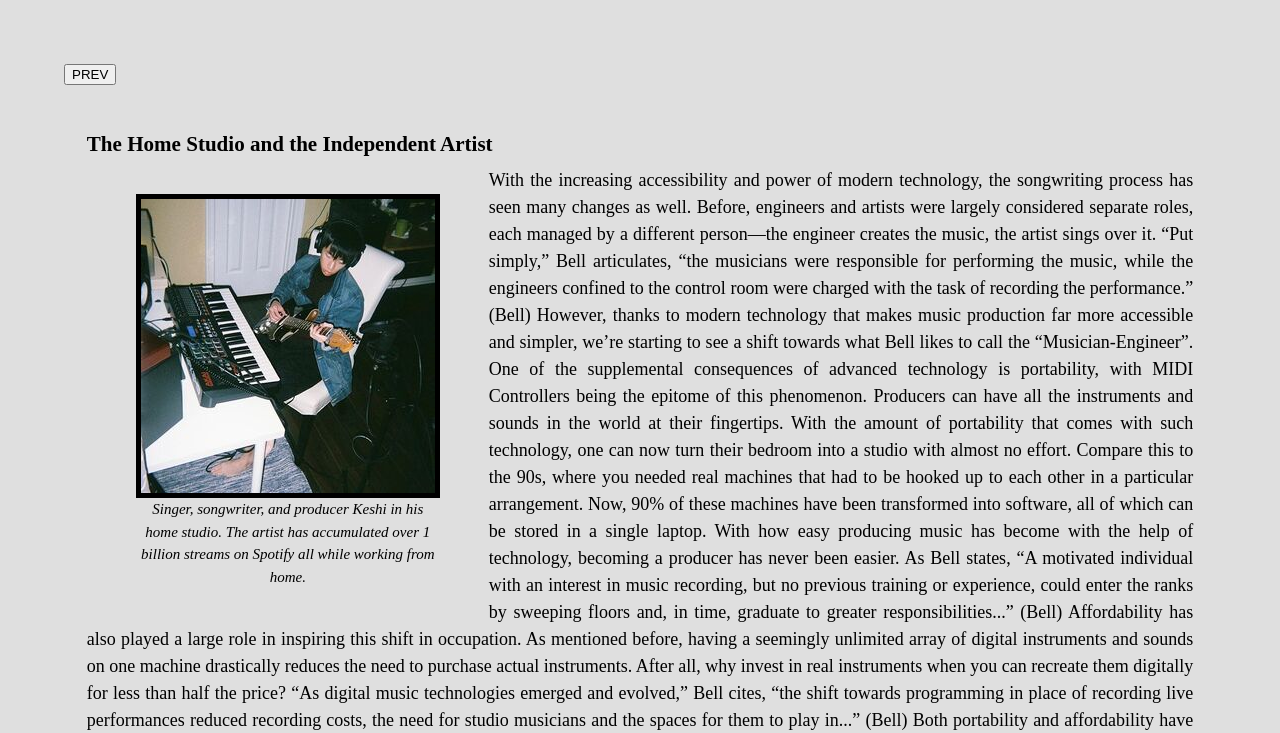
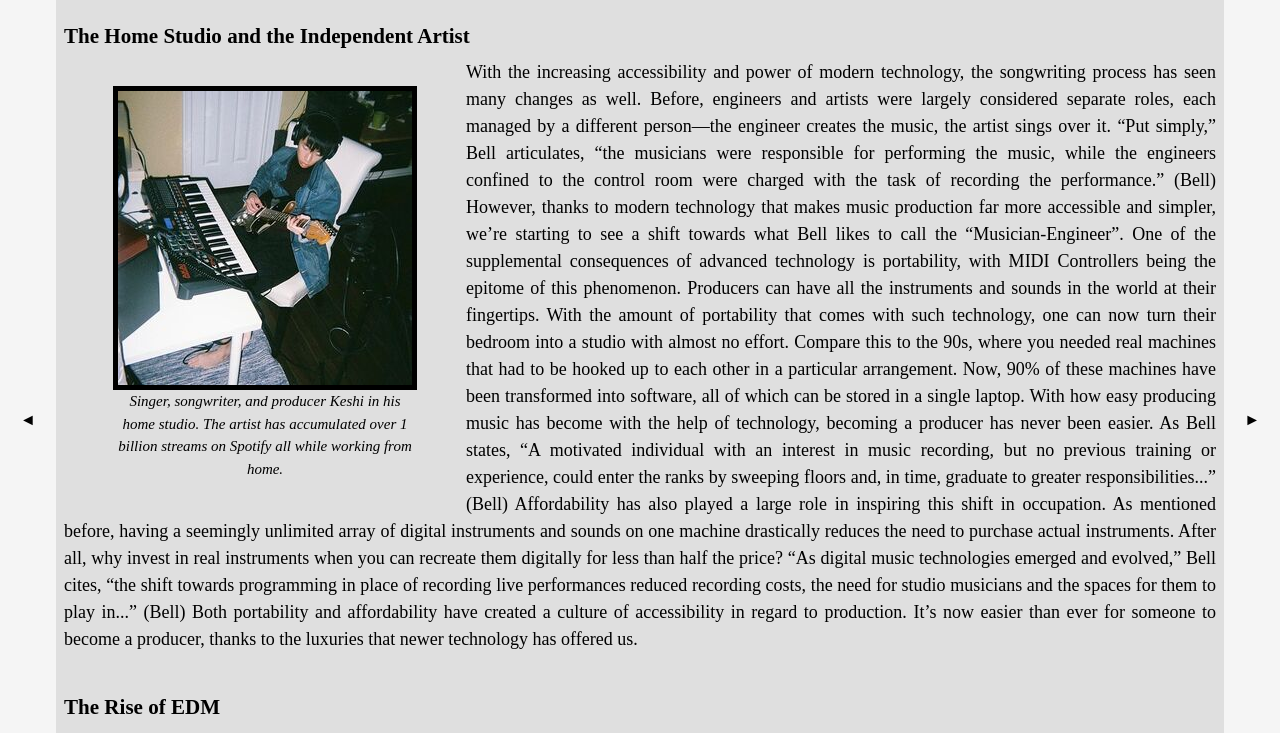
Before and after one commit to danielshii/How-Technology-Impacts-Music-Production, a React (Create React App) app: page /2 in a window 1280 px wide. Shown: the top 733 px of the page. Built offline with nearby package versions, Linux system fonts and the light colour scheme.

Commit message:
added page navigation

```diff
--- a/src/App.js
+++ b/src/App.js
@@ -1,9 +1,8 @@
 import "./App.css";
 import PageOne from "./components/pages/PageOne";
 import "./fonts/OldEnglish.ttf";
-import { Route, Routes, BrowserRouter, useNavigate } from "react-router-dom";
+import { Route, Routes, useNavigate } from "react-router-dom";
 import PageTwo from "./components/pages/PageTwo";
-import { Button } from "react-bootstrap";
 import { useState } from "react";
 
 const PAGES = 3;
@@ -15,26 +14,32 @@ function App() {
 
   function incrementPage() {
     if (currentPage < PAGES) {
+      nav(`/${currentPage + 1}`);
       setCurrentPage(currentPage + 1);
-      nav(`/${currentPage}`);
+      window.scrollTo(0, 0);
     }
   }
 
   function decrementPage() {
-    if (currentPage > 0) {
+    if (currentPage > 1) {
+      nav(`/${currentPage - 1}`);
       setCurrentPage(currentPage - 1);
-      nav(`/${currentPage}`);
+      window.scrollTo(0, 0);
     }
   }
 
   return (
     <div>
-      <div className="prev">
-        <Button onClick={decrementPage}>PREV</Button>
+      <div className="prev" onClick={decrementPage}>
+        <b>◄</b>
+      </div>
+      <div className="next" onClick={incrementPage}>
+        <b>►</b>
       </div>
 
       <Routes>
         <Route path="/" element={<PageOne />} />
+        <Route path="/1" element={<PageOne />} />
         <Route path="/2" element={<PageTwo />} />
       </Routes>
     </div>
--- a/src/components/pages/PageTwo.js
+++ b/src/components/pages/PageTwo.js
@@ -31,13 +31,14 @@ function PageTwo(props) {
             caption="EDM Group Slander delivering a live performance to their fans."
             float="right"
           />
+
           <p>{texts.edm.p1}</p>
         </Paragraph>
       </span>
       <Paragraph header="The Synthesizer" width="100%">
+        <Ad />
         <p>{texts.edm.p2}</p>
       </Paragraph>
-      <Ad />
     </div>
   );
 }
--- a/src/index.css
+++ b/src/index.css
@@ -1,11 +1,15 @@
 body {
   background-color: rgb(223, 223, 223);
-  margin: 0;
+  margin: 0px;
   font-family: -apple-system, BlinkMacSystemFont, "Segoe UI", "Roboto", "Oxygen",
     "Ubuntu", "Cantarell", "Fira Sans", "Droid Sans", "Helvetica Neue",
     sans-serif;
   -webkit-font-smoothing: antialiased;
   -moz-osx-font-smoothing: grayscale;
+}
+
+h1 {
+  margin: 0;
 }
 
 code {
@@ -15,27 +19,12 @@ code {
 
 #root {
   font-family: "Times New Roman", Times, serif;
-  margin: 5%;
-}
-
-@font-face {
-  font-family: "Old English";
-  src: local(OldEnglish), url(./fonts/OldEnglish.ttf) format("truetype");
-  /* other formats include: 'woff2', 'truetype, 'opentype',
-                            'embedded-opentype', and 'svg' */
 }
 
 @font-face {
   font-family: "Canterbury";
   src: local(Canterbury), url(./fonts/Canterbury.ttf) format("truetype");
-  /* other formats include: 'woff2', 'truetype, 'opentype',
-                            'embedded-opentype', and 'svg' */
 }
-
-/* .container {
-  margin-top: -2%;
-  margin-bottom: -2%;
-} */
 
 .title-section {
   display: flex;
@@ -46,7 +35,6 @@ code {
 }
 
 .title-section > h1 {
-  width: 100vw;
   font-size: xxx-large;
   margin-bottom: -1%;
   font-family: "Canterbury";
@@ -59,7 +47,7 @@ code {
 }
 
 .page {
-  margin: 1%;
+  margin: 0 5%;
   line-height: 1.5;
   font-size: large;
 }
@@ -70,25 +58,13 @@ code {
   align-items: center;
 }
 
-/* .page > h1 {
-  text-align: center;
-  font-size: xxx-large;
-  font-family: "Old English";
-} */
-
 .paragraph {
-  margin: 1%;
   font-family: "Times New Roman", Times, serif;
+  text-align: justify;
 }
 
 .paragraph h3 {
   margin-bottom: -1%;
-}
-
-.paragraph p {
-  text-align: justify;
-  /* display: flex;
-  flex-direction: column; */
 }
 
 .image-container {
@@ -100,7 +76,6 @@ code {
   margin: 0.5em;
   align-items: center;
   width: min-content;
-  /* float:left; */
 }
 
 #image-left {
@@ -128,11 +103,37 @@ code {
 }
 
 .advertisement {
+  margin: 1%;
   border: 5px dashed red;
   background-color: white;
   font-family: Impact, Haettenschweiler, "Arial Narrow Bold", sans-serif;
-  width: min-content;
+  max-width: min-content;
   text-align: center;
   color: red;
   float: right;
 }
+
+.prev {
+  margin: 0px;
+  margin-right: 5px;
+  padding: 20px;
+  height: 100vh;
+  background-color: whitesmoke;
+  position: sticky;
+  top: 0;
+
+  float: left;
+  line-height: 100vh;
+}
+
+.next {
+  margin: 0px;
+  margin-left: 5px;
+  padding: 20px;
+  height: 100vh;
+  background-color: whitesmoke;
+  position: sticky;
+  top: 0;
+  float: right;
+  line-height: 100vh;
+}
```
